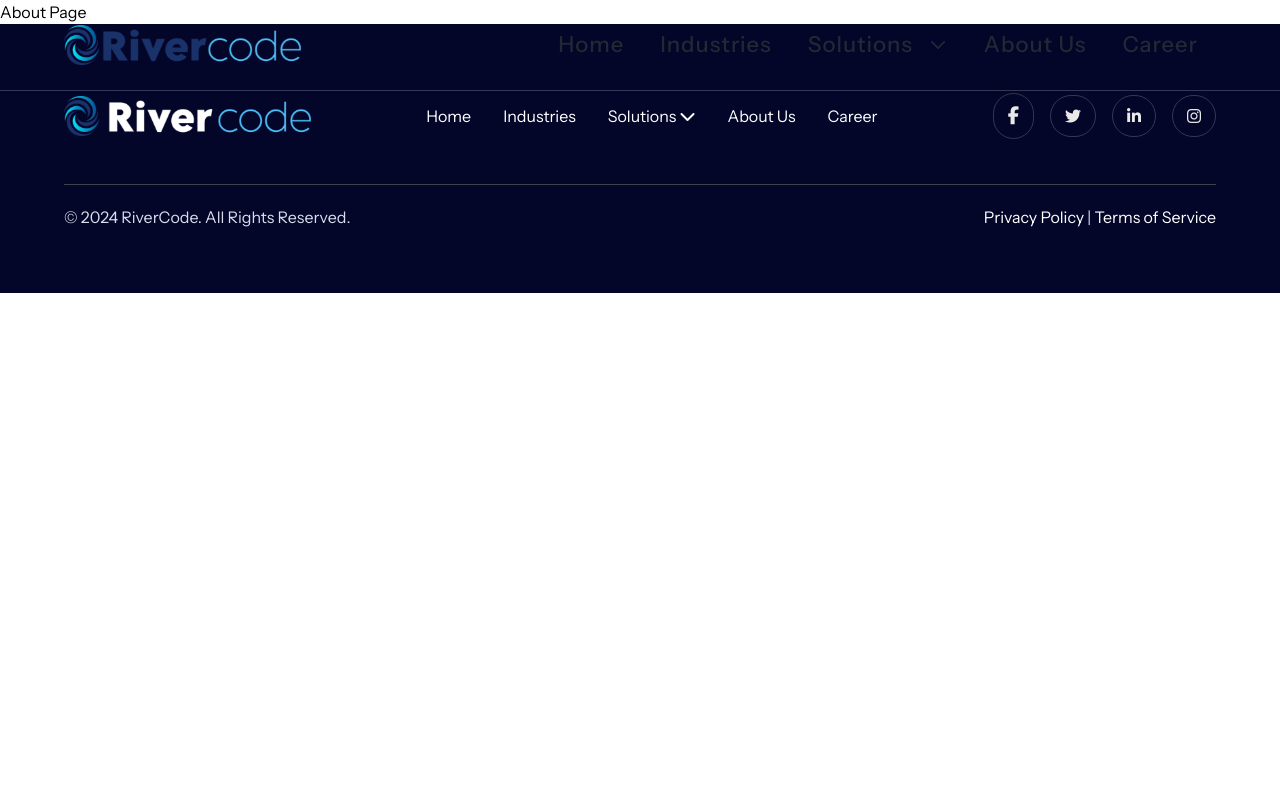
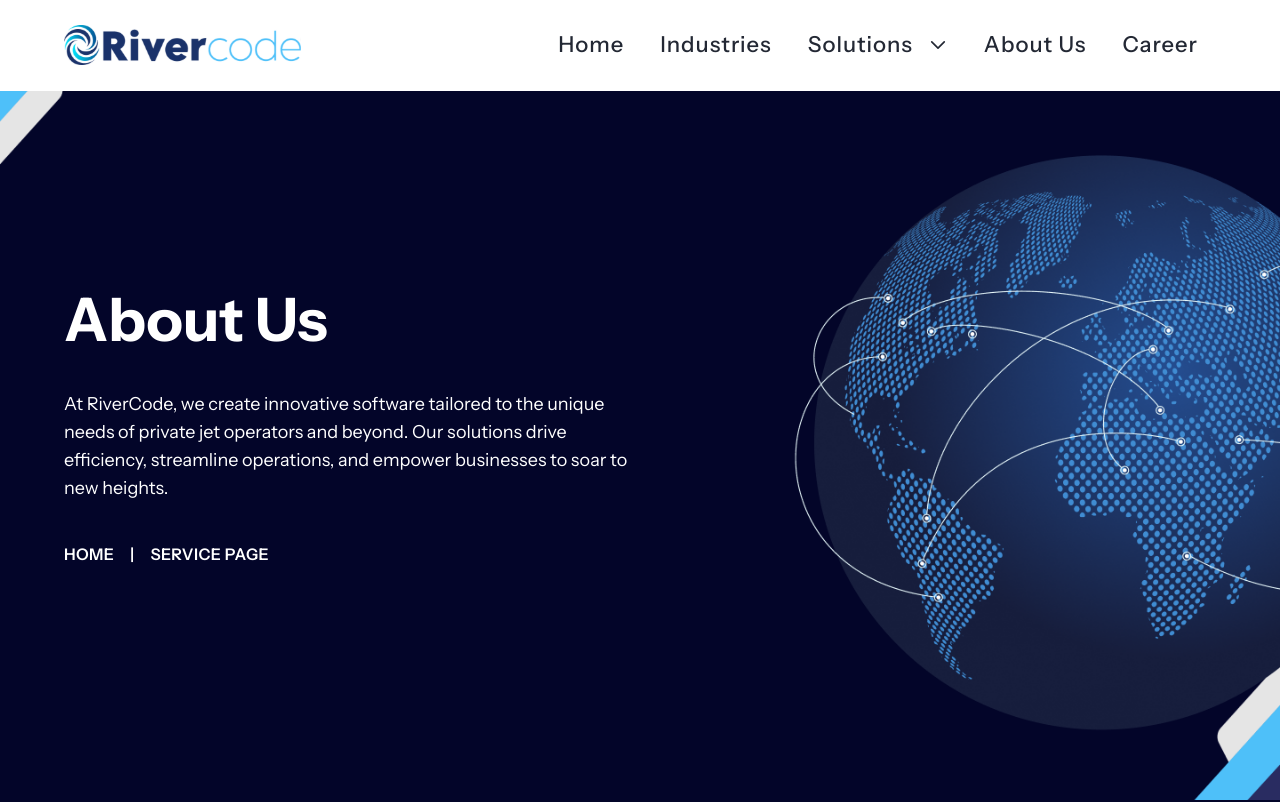
Before and after one commit to ma-foyez/rivercode, a React (Vite) app in the folder apps/frontend/: page /about in a window 1280 px wide. Shown: the top 802 px of the page. Built offline with nearby package versions, Linux system fonts and the light colour scheme.

Commit message:
page banner add

```diff
--- a/apps/frontend/src/components/features/header/index.tsx
+++ b/apps/frontend/src/components/features/header/index.tsx
@@ -1,9 +1,10 @@
 import { useEffect, useState } from 'react';
-import { NavLink } from 'react-router-dom';
+import { NavLink , useLocation } from 'react-router-dom';
 import { navData } from '../../../utils/data/nav_data';
 import logo from '../../../assets/images/logo.svg';
 
 const Header = () => {
+    const location = useLocation();
     const [windowWidth, setWindowWidth] = useState(window.innerWidth);
     const [isToggle, setIsToggle] = useState(false);
     const [collapseNavbar, setCollapseNavbar] = useState(false);
@@ -30,9 +31,10 @@ const Header = () => {
             setMenuID(id);
         }
     };
+    const isHomePage = location.pathname === '/';
 
     return (
-        <header className={`relative lg:absolute header-section ${isToggle ? 'sticky' : ''} ${isHoverMenu ? 'bg-white' : 'lg:bg-transparent'}`}>
+        <header className={`relative lg:absolute header-section ${isToggle ? 'sticky' : ''} ${isHoverMenu || !isHomePage ? 'bg-white' : 'lg:bg-transparent'}`}>
             <div className="sl-container">
                 <div className="header-area">
                     <div className="header-logo">
--- /dev/null
+++ b/apps/frontend/src/components/features/pageBanner/index.tsx
@@ -0,0 +1,34 @@
+import React from 'react';
+import { NavLink } from 'react-router-dom';
+
+interface IPageBannerProps {
+     title: string;
+     subTitle: string;
+     content: string;
+}
+const PageBanner: React.FC<IPageBannerProps> = ({title, content, subTitle}) => {
+  return (
+    <section
+      className="h-screen w-full bg-cover bg-center bg-no-repeat lg:py-7"
+      style={{
+        backgroundImage: `url(./assets/images/global-reach.png)`,
+       }}
+    >
+    <div className="sl-container min-h-screen grid grid-cols-1 md:grid-cols-2 items-center">
+      <div className="w-full flex flex-col gap-10">
+          <h1 className="text-4xl md:text-6xl 2xl:text-[92px] font-bold leading-tight text-white">  {title}  </h1>
+          <p className="text-base md:text-lg text-white"> {content} </p>
+          <div className="flex gap-4 text-white font-semibold tracking-wide">
+            <NavLink to="/">
+                <span className="text-white">HOME</span>
+            </NavLink>
+            <span> | </span> <span>SERVICE PAGE</span>
+
+          </div>
+        </div>
+      </div>
+    </section>
+  );
+};
+
+export default PageBanner;
--- a/apps/frontend/src/pages/about.tsx
+++ b/apps/frontend/src/pages/about.tsx
@@ -1,9 +1,14 @@
 import React from 'react';
+import PageBanner from '../components/features/pageBanner';
 
 const AboutPage = () => {
     return (
         <div>
-            <h1>About Page</h1>
+           <PageBanner
+           title='About Us'
+           content="At RiverCode, we create innovative software tailored to the unique needs of private jet operators and beyond. Our solutions drive efficiency, streamline operations, and empower businesses to soar to new heights."
+           subTitle='About Us'
+           />
         </div>
     );
 };
```
